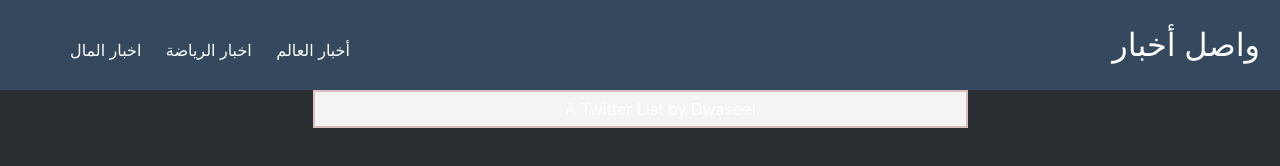
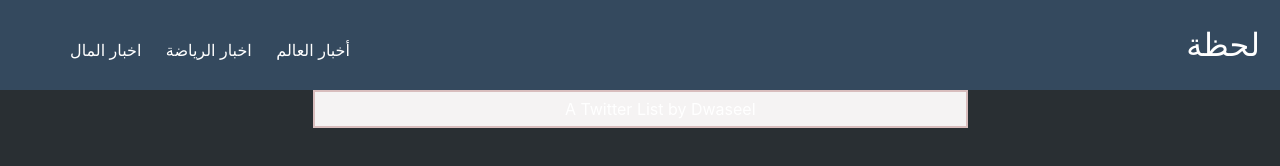
Before and after one commit to waseeel/news_waseel, a plain HTML site: page sporte.html in a window 1280 px wide. Drawn offline with nearby package versions, Linux system fonts and the light colour scheme.

Commit message:
Update sporte.html

```diff
--- a/sporte.html
+++ b/sporte.html
@@ -12,7 +12,7 @@
 <body>
 
   <div class="header">
-    <h2 class="logo">واصل أخبار</h2>
+    <h2 class="logo">لحظة</h2>
     <input type="checkbox" id="chk">
     <label for="chk" class="show-menu-btn">
       <i class="fas fa-ellipsis-h"></i>
```
